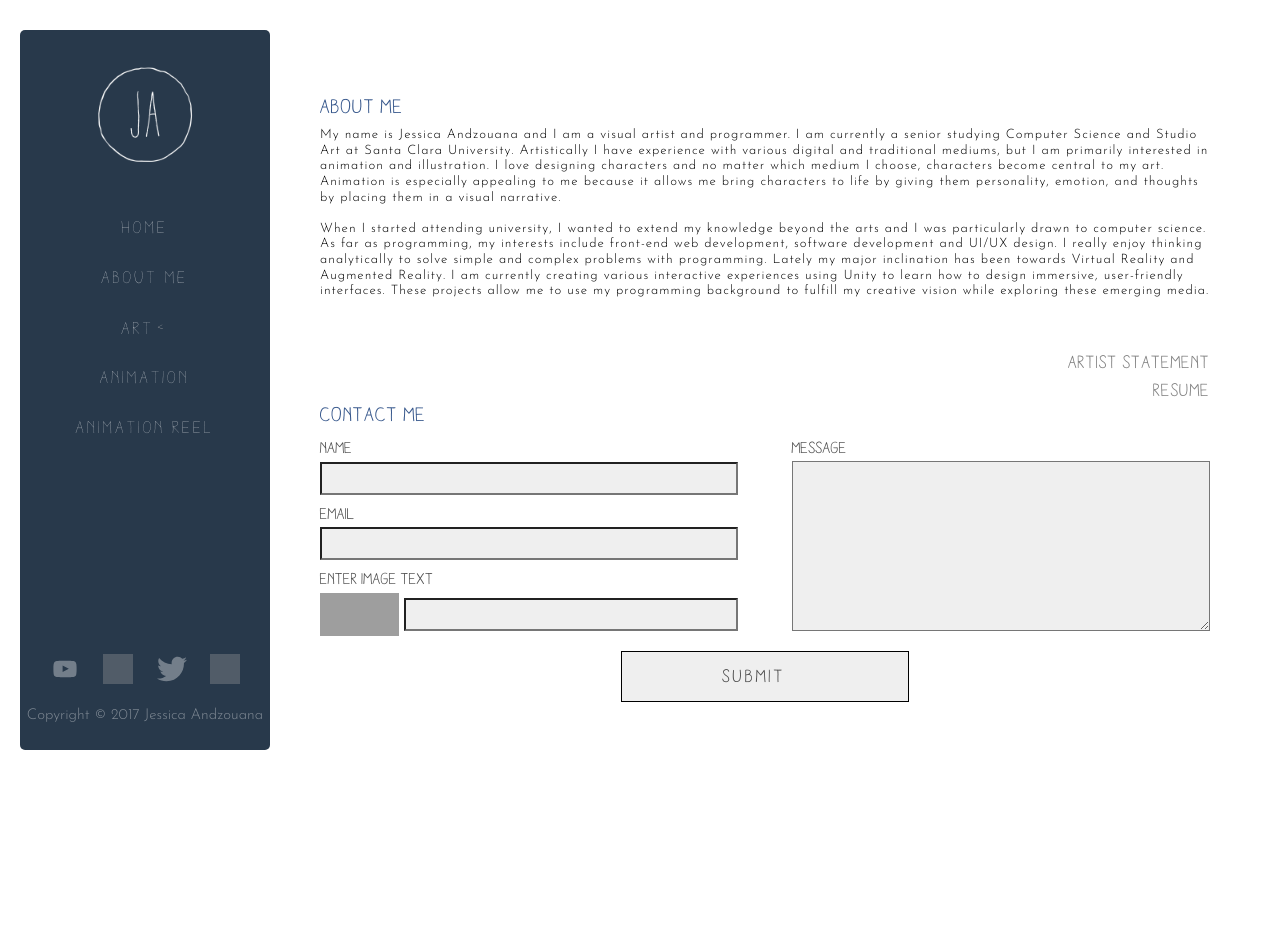
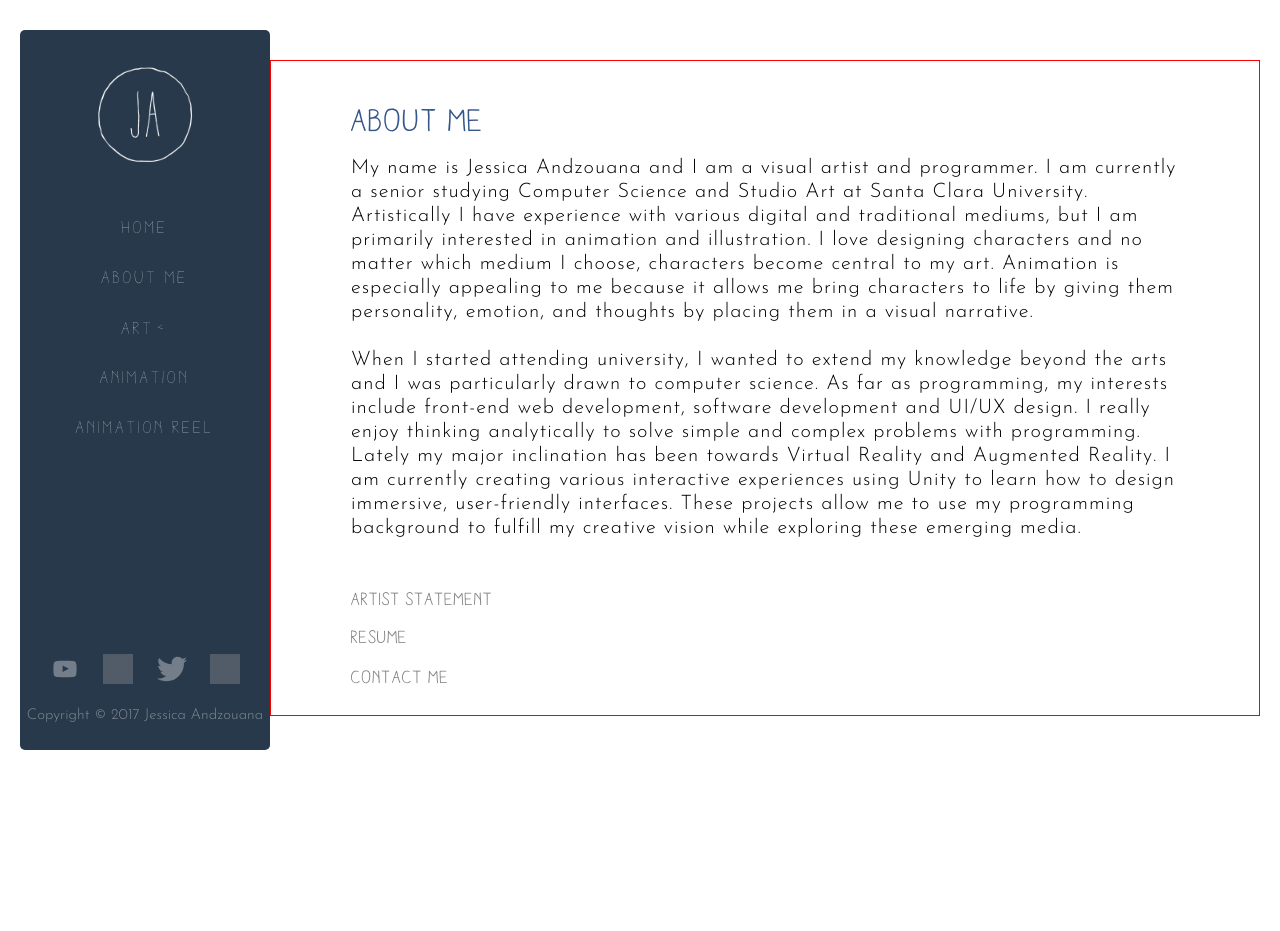
Before and after one commit to jandzouana/portfolio, a PHP site: page /about in a window 1280 px wide. Run offline with PHP 8.4, Linux system fonts and the light colour scheme; style sheets or scripts are compiled from the project's sources; grey boxes are pictures that could not be loaded.

Commit message:
making changes to about page

```diff
--- a/about/index.php
+++ b/about/index.php
@@ -102,7 +102,6 @@ session_start();
 			<main id = "main-about">
 				<div class="about-container">
 					<div class="box1">
-						<div class="prof"> </div>
 						<div class="text">
 							<h2>About me</h2>
 							<h3>My name is Jessica Andzouana and I am a visual artist and programmer. I am currently a senior studying Computer Science and Studio Art at Santa Clara University. Artistically I have experience with various digital and traditional mediums, but I am primarily interested in animation and illustration. I love designing characters and no matter which medium I choose, characters become central to my art. Animation is especially appealing to me because it allows me bring characters to life by giving them personality, emotion, and thoughts by placing them in a visual narrative. <br> <br>
@@ -113,8 +112,8 @@ When I started attending university, I wanted to extend my knowledge beyond the
 					<div class="link-box">
 						<a href="../docs/artist.pdf" target="_blank"> Artist Statement</a>
 						<a href="../docs/resume.pdf" target="_blank"> Resume </a>
+						<h3 href="#" id="contact-button"> Contact me </h3>
 					</div>
-
 					<section class="contact">
 						<h2 class="contact-header"> Contact me </h2>
 						<form method="post" action="">
@@ -135,7 +134,7 @@ When I started attending university, I wanted to extend my knowledge beyond the
 						    	<textarea name="message"></textarea>
 								</div>
 							</div>
-					    <input id="submit" class="btn btn--full" name="submit" type="submit" value="Submit">
+							<input id="submit" class="btn" name="submit" type="submit" value="Submit">
 							<?php
 							if (isset($_POST["submit"])){
 								if (isset($_POST["captcha"])&&$_POST["captcha"]!=""&&$_SESSION["code"]==$_POST["captcha"]){
--- a/sass/about.scss
+++ b/sass/about.scss
@@ -22,31 +22,33 @@
 }
 
 .about-container{
+	border: 1px solid red;
 	display: flex;
 	flex-direction: column;
-	justify-content: flex-start;
+	justify-content: flex-end;
 	align-items: flex-start;
 	width: auto;
-	height: 100%;
+	height: 95%;
 	padding-left: 80px;
 	padding-right: 80px;
 	h2{
 		color: $about-header;
-		padding-bottom: 10px;
-		font-size:23px;
+		padding-bottom: 20px;
+		font-size:32px;
 		font-family: AracneRegular;
 	}
 	h3{
 		line-height:1.2;
 		text-align: center;
 		letter-spacing: 1px;
-		font-size: 15px;
+		font-size: 20px;
 	}
 
 }
 
 .box1{
-	height: 40%;
+	//border: 2px solid purple;
+	height: 80%;
 	display: flex;
 	flex-direction: row;
 	justify-content: flex-start;
@@ -74,21 +76,22 @@
 
 
 .link-box{
-	height: 10%;
+	//border: 1px solid green;
+	height: 20%;
 	display: flex;
 	flex-direction: column;
 	justify-content: center;
-	align-content: flex-end;
-	align-self: flex-end;
-	a{
+	align-content: flex-start;
+	align-self: flex-start;
+	a, h3{
 		font-family: AracneRegular;
 		font-size: 18px;
 		//color: $about-header;
 		color: grey;
 		text-decoration: none;
 		cursor: pointer;
-		text-align: right;
-		padding-top: 10px;
+		text-align: left;
+		padding-bottom: 20px;
 		&:hover{
 			color: $hover-menu;
 		}
@@ -96,18 +99,23 @@
 }
 
 .contact {
+	border: 1px solid orange;
+	display: none;
 	width: 100%;
-	height: 315px;
-	display: flex;
+	max-width: 800px;
+	height: $page-height;
 	flex-flow: column nowrap;
-	justify-content: flex-start;
+	justify-content: space-between;
 
 	form{
-		height:265px;
+		//border: 3px solid pink;
+		height:90%;
 		font-family: AracneRegular;
 		display: flex;
 		flex-flow: column nowrap;
 		justify-content: flex-start;
+		align-items: flex-start;
+		width: 100%;
 
 	}
 	.contact-header{
@@ -132,15 +140,17 @@
 	}
 	label{
 		color: darken(grey, 20%);
-		margin-top: 5px;
+		margin-top: 0px;
 		height: 16px;
-		font-size: 16px;
-		//margin-bottom: 5px;
+		font-size: 19px;
+		margin-bottom: 5px;
 	}
 	#submit{
+
 		font-family: AracneRegular;
 		cursor: pointer;
 		height: 60px;
+		width: 200px;
 		margin-top: 20px;
 		font-size: 18px;
 		color: darken(grey, 20%);
@@ -175,61 +185,35 @@
 
 	}
 	.top{
+		//border: 1px dashed orange;
 		display: flex;
-		flex-flow: row nowrap;
-		height: 225px;
+		flex-flow: column nowrap;
+		height: 550px;
+		width: 100%;
 		justify-content: space-between;
 	}
 	.left, .right{
-		width: 47%;
+		//border: 1px solid red;
 		display: flex;
 		flex-flow: column nowrap;
 		justify-content: space-between;
+		height: 45%;
 	}
 	.right{
 		justify-content: flex-start;
 		textarea{
 			margin-top: 5px;
-			height: 170px;
+			height: 250px;
 		}
 	}
 }
 
 
-
 @media only screen and (max-width: 1400px){
-	.about-container{
-		padding-left: 50px;
-		padding-right: 50px;
-		h2{
-			font-size:20px;
-		}
-		h3{
-			font-size: 13px;
-		}
-
-	}
 
 }
 
 @media only screen and (max-width: 985px){
-	.about-container{
-		padding-left: 30px;
-		padding-right: 30px;
-		h2{
-			font-size:18px;
-		}
-		h3{
-			font-size: 13px;
-		}
-		.link-box{
-			margin-top: 5px;
-			a{
-				font-size: 14px;
-			}
-		}
-	}
-
 }
 
 @media only screen and (max-width:$cut-off){
--- a/scripts/indexanim.js
+++ b/scripts/indexanim.js
@@ -8,6 +8,14 @@ function add(n){
 	}
 }
 $(document).ready(function(){
+	/*Showing contact info*/
+	$("#contact-button").click(function(){
+		$(".box1").slideUp("slow");
+		$(".link-box").slideUp("slow");
+		$(".contact").css("display", "flex");
+		//$(".contact").slideUp("slow");
+	});
+
 	/*Changing color of little arrow*/
 	$(".cont-subs").hover(
   function() {
```
Also changed, not shown: stylesheets/about.css, stylesheets/main.css.
